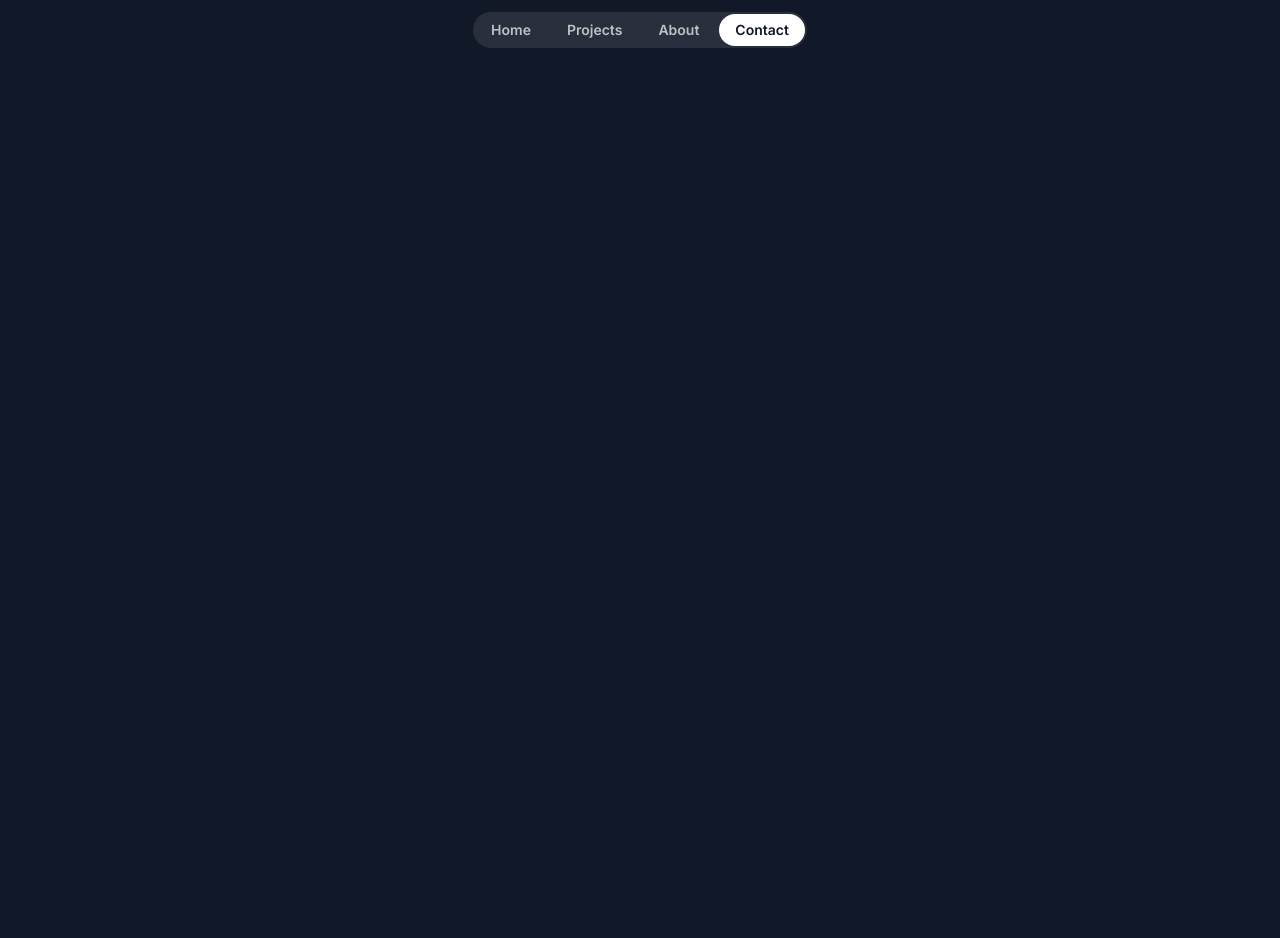
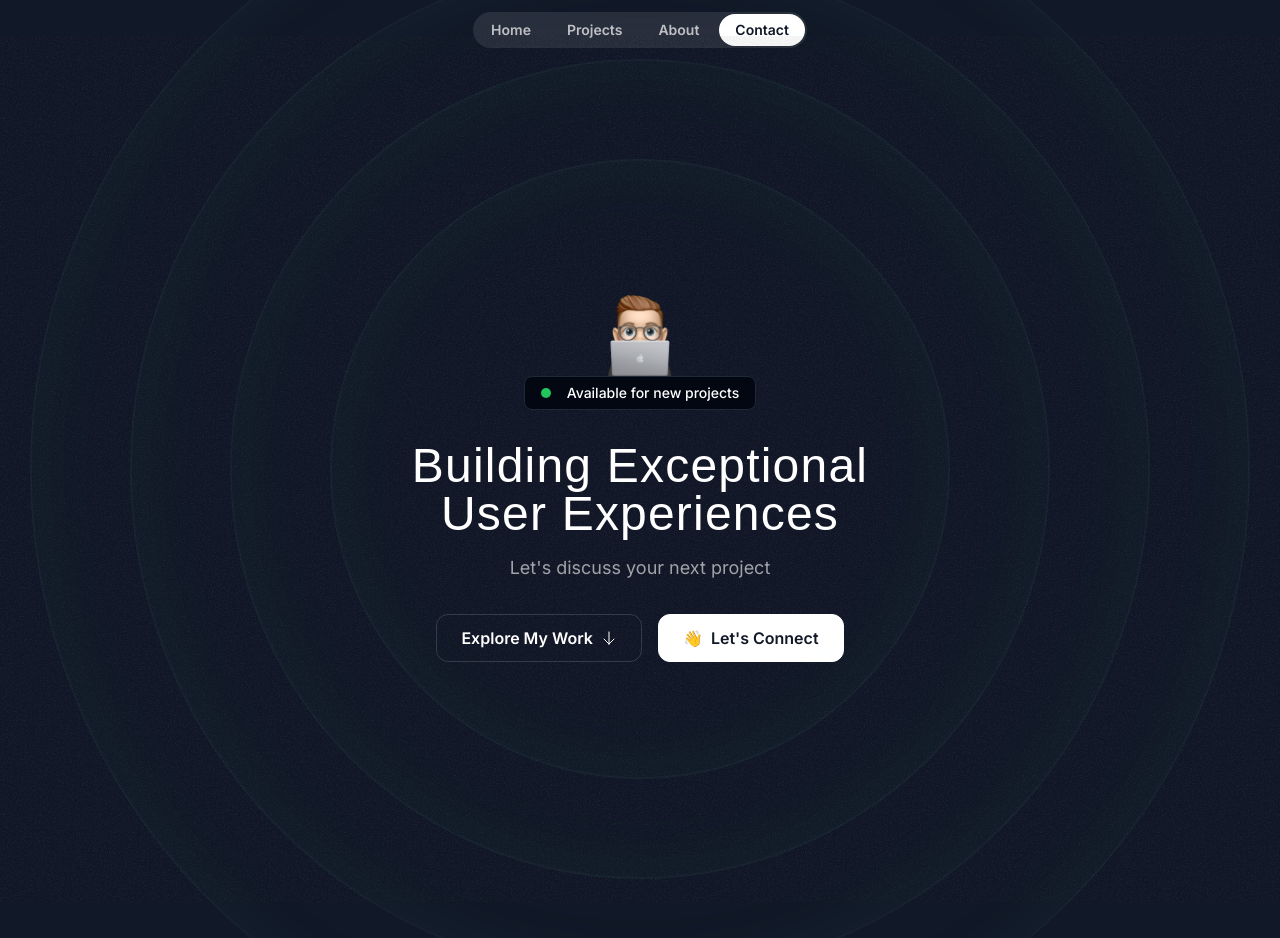
Before and after one commit to Xavier-Tse/React-Portfolio, a Next.js app: page / in a window 1280 px wide. Shown: the top 938 px of the page. Before the commit the page ends 800 px from the top, so only its background shows below. Built offline with nearby package versions, Linux system fonts and the light colour scheme; a web font is replaced by a local one.

Commit message:
feat: hero section -ring

```diff
--- a/src/app/globals.css
+++ b/src/app/globals.css
@@ -6,4 +6,8 @@
     .nav-item {
         @apply px-4 py-1.5 rounded-full text-white/70 text-sm font-semibold hover:bg-white/10 hover:text-white transition duration-300;
     }
+
+    .hero-ring {
+        @apply absolute inset-0 border-2 top-1/2 left-1/2 -translate-x-1/2 -translate-y-1/2 rounded-full border-emerald-300/5 shadow-[0_0_80px_inset] shadow-emerald-300/5;
+    }
 }
--- a/src/app/page.tsx
+++ b/src/app/page.tsx
@@ -1,9 +1,11 @@
 import {Header} from "@/sections/Header";
+import {HeroSection} from "@/sections/Hero";
 
 export default function Home() {
   return (
     <div>
       <Header />
+      <HeroSection />
     </div>
   );
 }
--- a/src/sections/Hero.tsx
+++ b/src/sections/Hero.tsx
@@ -1,3 +1,57 @@
+import memojiImage from "@/assets/images/memoji-computer.png";
+import Image from "next/image";
+import ArrowDown from "@/assets/icons/arrow-down.svg";
+import grainImage from "@/assets/images/grain.jpg";
+
 export const HeroSection = () => {
-  return <div>Hero Section</div>;
+  return (
+    <div className="py-32 md:py-48 lg:py-60 relative z-0 overflow-x-clip">
+      <div
+        className="absolute inset-0 -z-30 opacity-5"
+        style={{
+          backgroundImage: `url(${grainImage.src})`
+        }}
+      ></div>
+      <div className="size-[620px] hero-ring"></div>
+      <div className="size-[820px] hero-ring"></div>
+      <div className="size-[1020px] hero-ring"></div>
+      <div className="size-[1220px] hero-ring"></div>
+      <div className="container">
+        <div className="flex flex-col items-center">
+          <Image
+            src={memojiImage}
+            className="size-[100px]"
+            alt=""
+          />
+          <div className="bg-gray-950 border border-gray-800 px-4 py-1.5 inline-flex items-center gap-4 rounded-lg">
+            <div className="bg-green-500 size-2.5 rounded-full"></div>
+            <div className="text-sm font-medium">
+              Available for new projects
+            </div>
+          </div>
+        </div>
+        <div className="max-w-lg mx-auto">
+          <h1 className="font-serif text-3xl md:text-5xl text-center mt-8 tracking-wide">
+            Building Exceptional User Experiences
+          </h1>
+          <p className="mt-4 text-center text-white/60 md:text-lg">
+            {/* eslint-disable-next-line react/no-unescaped-entities */}
+            Let's discuss your next project
+          </p>
+        </div>
+        <div className="flex flex-col md:flex-row justify-center items-center mt-8 gap-4">
+          <button className="inline-flex items-center gap-2 border border-white/15 px-6 h-12 rounded-xl">
+            <span className="font-semibold">Explore My Work</span>
+            <ArrowDown className="size-4"/>
+          </button>
+          <button
+            className="inline-flex items-center gap-2 border border-white bg-white text-gray-900 px-6 h-12 rounded-xl">
+            <span>👋</span>
+            {/* eslint-disable-next-line react/no-unescaped-entities */}
+            <span className="font-semibold">Let's Connect</span>
+          </button>
+        </div>
+      </div>
+    </div>
+  );
 };
```
